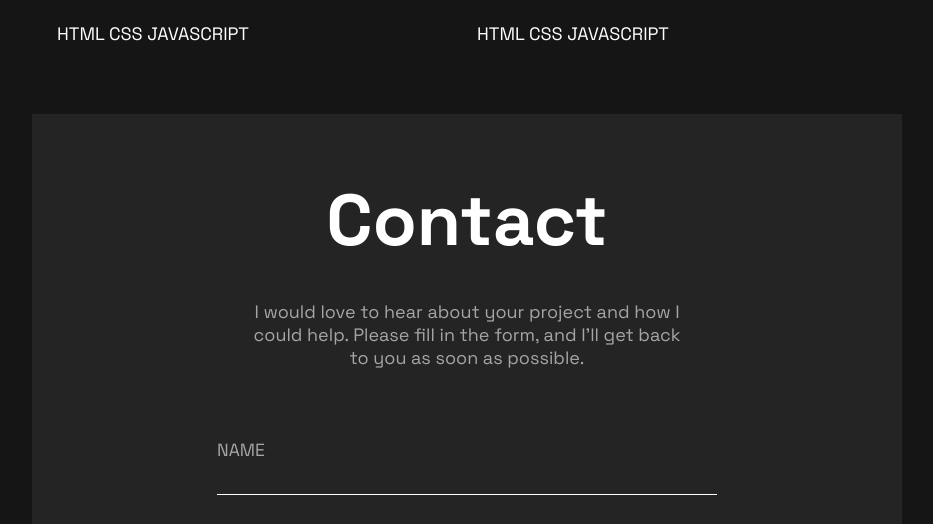
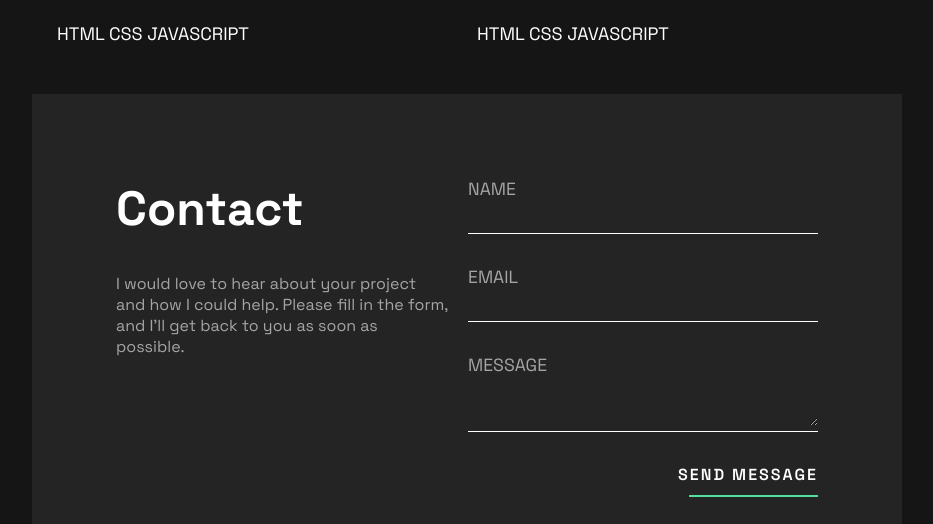
Before and after one commit to sdsiridia/Portfolio, a website built with Vite: page index.html in a window 1280 px wide. Shown: the part 2441-2965 px from the top of the page, without its empty margins (173-1106 px from the left). Built offline with nearby package versions, Linux system fonts and the light colour scheme; files whose address does not match are found by name.

Commit message:
hero casi terminado faltan los firuletes

```diff
--- a/index.html
+++ b/index.html
@@ -438,11 +438,14 @@
           </div>
         </div>
         <div class="hero__contact">
-          <h1>Contact</h1>
-          <p>
-            I would love to hear about your project and how I could help. Please
-            fill in the form, and I’ll get back to you as soon as possible.
-          </p>
+          <div class="hero__contact__texto">
+            <h1>Contact</h1>
+            <p>
+              I would love to hear about your project and how I could help.
+              Please fill in the form, and I’ll get back to you as soon as
+              possible.
+            </p>
+          </div>
           <form class="hero__contact_form">
             <div class="input-group">
               <label>NAME</label>
--- a/sass/layout/_hero.scss
+++ b/sass/layout/_hero.scss
@@ -666,7 +666,7 @@
             flex-direction: column;
             color: white;
             align-items: center;
-            justify-content: center;
+            justify-content: flex-start;
             gap: 20px;
             text-align: center;
             // background-color: #1a1a1a;
@@ -675,7 +675,6 @@
             overflow: hidden;   // para que los ovulos no se salgan del contenedor
             background-color: v.$gray;
             width: 100%;
-            min-height: 100vh;
             // margin: 0;
             // padding: 0;
             h1{
@@ -709,7 +708,26 @@
             margin-top: 14px;
             max-width: 450px;
         }
-    }
+            }
+            @include m.breakpoint(desktop){
+
+        flex-direction: row;
+        align-items: flex-start;
+        justify-content: start;
+        margin-top: 0px;
+        padding: 84px;
+
+        h1{
+            font-size: 48px;
+            // color: red;
+            margin:0%;
+        }
+        p{
+            font-size: 16px;
+            margin-top: 14px;
+            max-width: 450px;
+        }
+            }
 
         }
     .hero__contact_form{
@@ -721,6 +739,16 @@
         // align-self: flex-end; // Alineado a la derecha como la imagen
         // justify-content: start;
         text-align: left;
+        @include m.breakpoint(desktop){
+            margin-top: 0px;
+            // position: relative;
+            // z-index: 1; // Se queda delante
+            max-width: 350px;
+            // width: 100%;
+            align-self: flex-end; // Alineado a la derecha como la imagen
+            justify-content: start;
+            text-align: left;
+        }
 
     .input-group {
         margin-bottom: 2rem;
@@ -757,3 +785,24 @@
                 }
             }
     }
+
+
+    .hero__contact__texto{
+        @include m.breakpoint(desktop){
+            display: flex;
+            flex-direction: column;
+            align-items: flex-start;
+            justify-content: flex-start;
+            gap: 20px;
+            text-align: left;
+            h1{
+                font-size: 48px;
+                color: v.$white;
+            }
+            p{
+                font-size: 16px;
+                color: v.$light-gray;
+                max-width: 450px;
+            }
+        }
+    }
```
